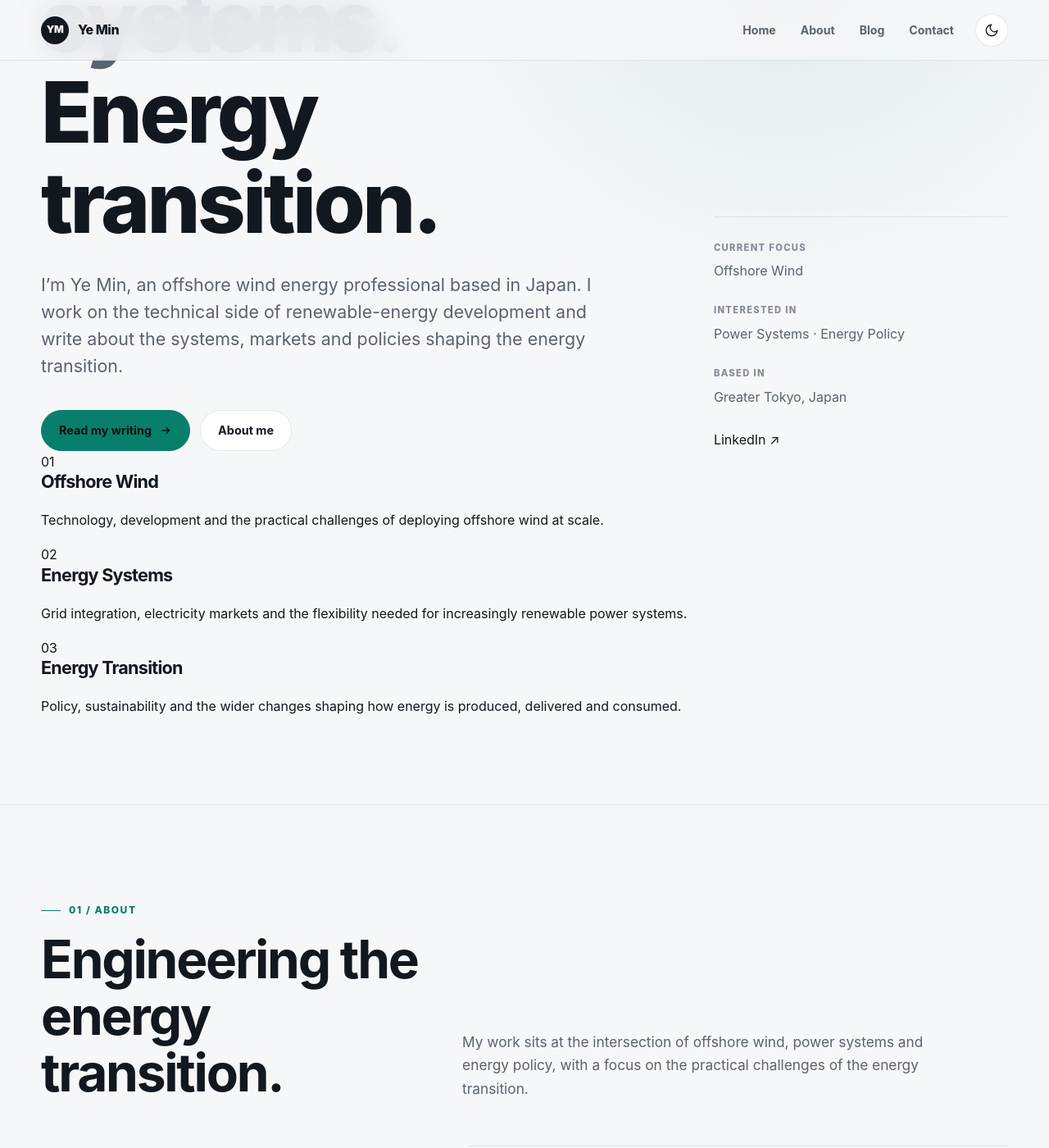
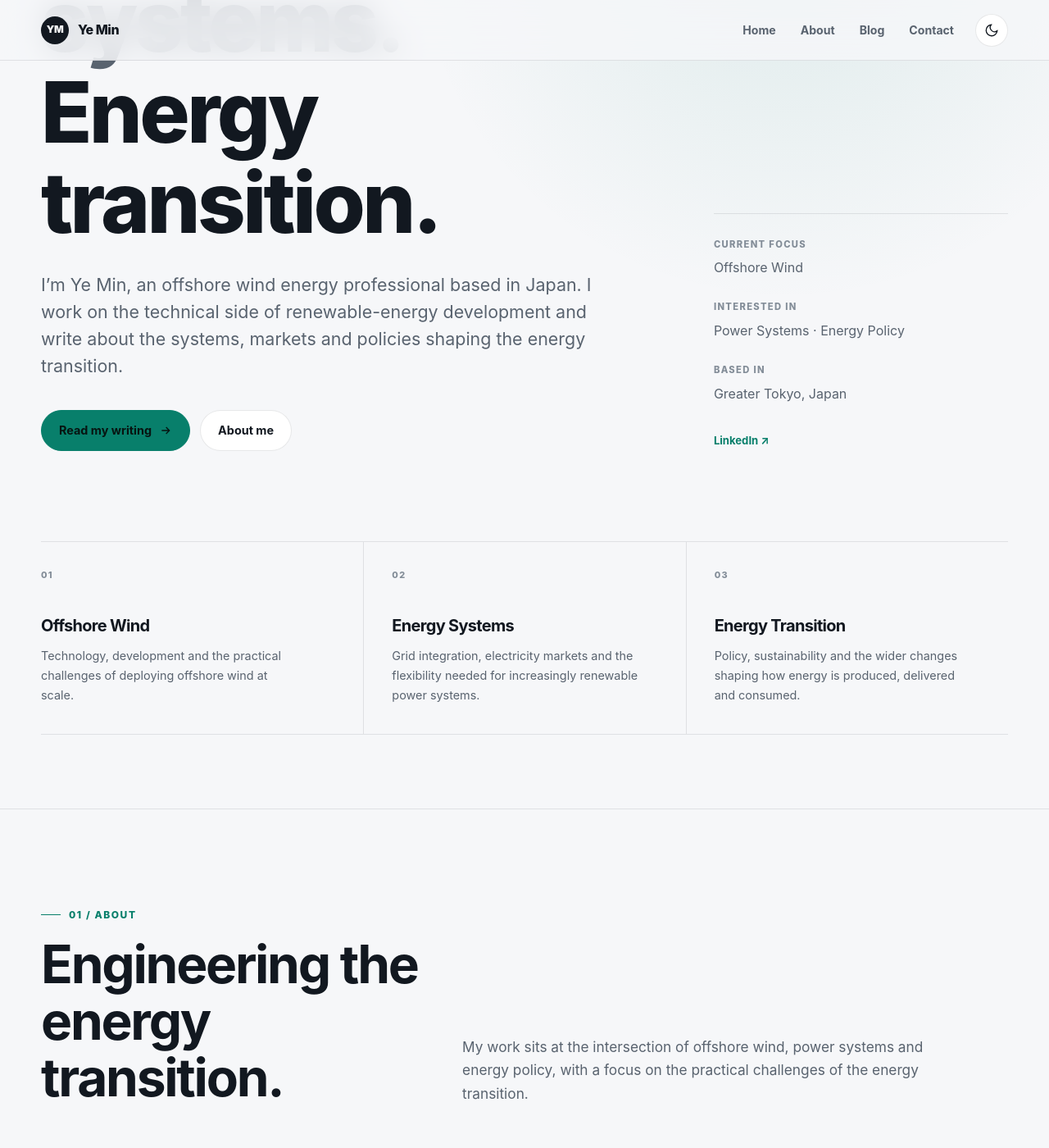
Before and after one commit to ym-yemin/Portfolio, a Jekyll site: the page built from index.html, in a window 1280 px wide and 1400 px high, scrolled down 455 px. Shown: the whole window at 82% size. Built offline with Jekyll 4.4.1, drawn with Linux system fonts in a browser that asks for light colours.

Commit message:
Add styles for hero section and home focus areas

```diff
--- a/assets/css/style.css
+++ b/assets/css/style.css
@@ -57,3 +57,113 @@ footer{padding:28px 0;border-top:1px solid var(--border)}.footer-inner{display:f
 @media(max-width:920px){section{padding:85px 0}.section-heading{grid-template-columns:1fr;gap:22px}.hero{min-height:auto;padding-top:165px}.hero-grid{grid-template-columns:1fr;gap:65px}.hero-aside{display:grid;grid-template-columns:repeat(3,1fr);gap:25px}.about-layout,.contact-layout{grid-template-columns:1fr;gap:55px}.about-copy{position:static}.article-card:first-child,.article-card:nth-child(2),.article-card{grid-column:span 6}}
 @media(max-width:720px){.container{width:min(calc(100% - 28px),var(--max-width))}.nav-right{gap:9px}.menu-toggle{display:grid}.nav-links{position:fixed;top:73px;right:0;left:0;display:grid;gap:0;padding:16px 20px 28px;border-bottom:1px solid var(--border);background:var(--bg);opacity:0;pointer-events:none;transform:translateY(-12px);transition:opacity var(--transition),transform var(--transition)}.nav-links.open{opacity:1;pointer-events:auto;transform:none}.nav-links a{padding:16px 4px;border-bottom:1px solid var(--border);font-size:1rem}.hero{padding-top:140px}.hero h1{font-size:clamp(3rem,15vw,5.4rem)}.hero-aside{grid-template-columns:1fr}.profile-row{grid-template-columns:1fr;gap:9px}.blog-controls{align-items:stretch;flex-direction:column}.search-wrapper{width:100%}.article-card:first-child,.article-card:nth-child(2),.article-card{grid-column:1/-1}.field-row{grid-template-columns:1fr;gap:0}.contact-form{padding:24px 18px}.article-page{padding-top:120px}.article-topbar{margin-bottom:50px}.article-navigation{grid-template-columns:1fr}.footer-inner{align-items:flex-start;flex-direction:column}}
 @media(prefers-reduced-motion:reduce){html{scroll-behavior:auto}*,*::before,*::after{transition-duration:.01ms!important}.reveal{opacity:1;transform:none}}
+
+
+/* =========================================================
+   HOME / HERO
+   ========================================================= */
+
+.hero-main {
+  max-width: 850px;
+}
+
+.hero-link {
+  display: inline-flex;
+  align-items: center;
+
+  margin-top: 8px;
+
+  color: var(--accent);
+
+  font-size: 0.82rem;
+  font-weight: 750;
+
+  transition: opacity var(--transition);
+}
+
+.hero-link:hover {
+  opacity: 0.75;
+}
+
+
+/* =========================================================
+   HOME FOCUS AREAS
+   ========================================================= */
+
+.home-focus {
+  display: grid;
+
+  grid-template-columns: repeat(3, 1fr);
+
+  gap: 0;
+
+  margin-top: 110px;
+
+  border-top: 1px solid var(--border);
+  border-bottom: 1px solid var(--border);
+}
+
+.focus-item {
+  padding: 32px 34px 36px 0;
+}
+
+.focus-item + .focus-item {
+  padding-left: 34px;
+
+  border-left: 1px solid var(--border);
+}
+
+.focus-number {
+  display: block;
+
+  margin-bottom: 42px;
+
+  color: var(--text-faint);
+
+  font-size: 0.68rem;
+  font-weight: 800;
+  letter-spacing: 0.12em;
+}
+
+.focus-item h3 {
+  margin-bottom: 14px;
+
+  font-size: 1.25rem;
+}
+
+.focus-item p {
+  max-width: 300px;
+
+  margin-bottom: 0;
+
+  color: var(--text-soft);
+
+  font-size: 0.9rem;
+  line-height: 1.65;
+}
+
+
+@media (max-width: 720px) {
+
+  .home-focus {
+    grid-template-columns: 1fr;
+
+    margin-top: 75px;
+  }
+
+  .focus-item {
+    padding: 28px 0;
+  }
+
+  .focus-item + .focus-item {
+    padding-left: 0;
+
+    border-top: 1px solid var(--border);
+    border-left: 0;
+  }
+
+  .focus-number {
+    margin-bottom: 20px;
+  }
+
+}
```
